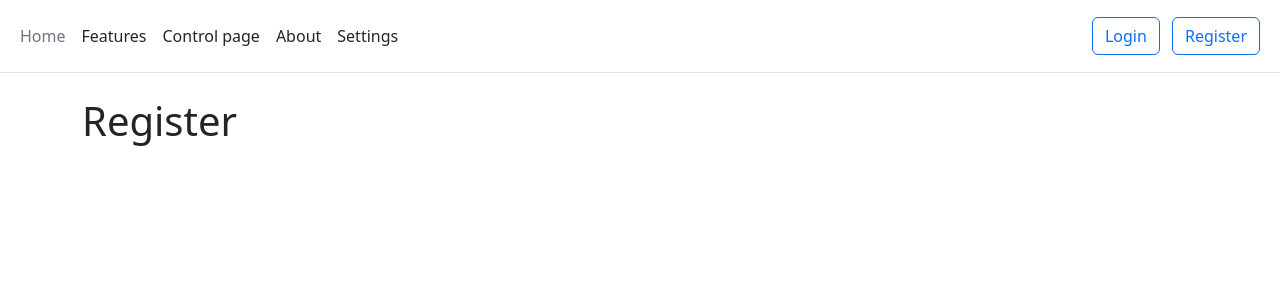
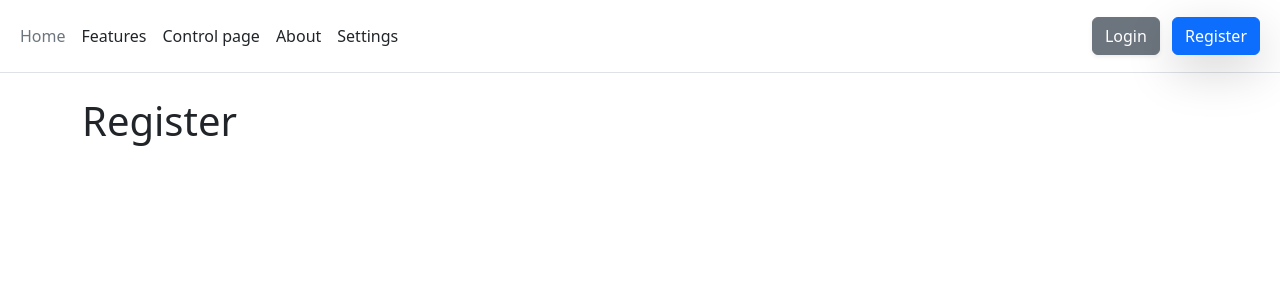
Before and after one commit to woutvos/Hue-control-site, a Flask app: page /register in a window 1280 px wide. Shown: the top 300 px of the page. Run offline with Flask 2, Linux system fonts and the light colour scheme.

Commit message:
Add new design for login and register buttons

```diff
--- a/templates/layout.html
+++ b/templates/layout.html
@@ -32,10 +32,10 @@
         </ul>
         <div class="text-end">
             <a href="{{ url_for('login') }}">
-                <button type="button" class="btn btn-outline-primary me-2">Login</button>
+                <button type="button" class="btn btn-secondary me-2 shadow-sm">Login</button>
             </a>
             <a href="{{ url_for('register') }}">
-                <button type="button" class="btn btn-outline-primary me-2">Register</button>
+                <button type="button" class="btn btn-primary me-2 shadow-lg">Register</button>
             </a>
         </div>
     </div>
```
